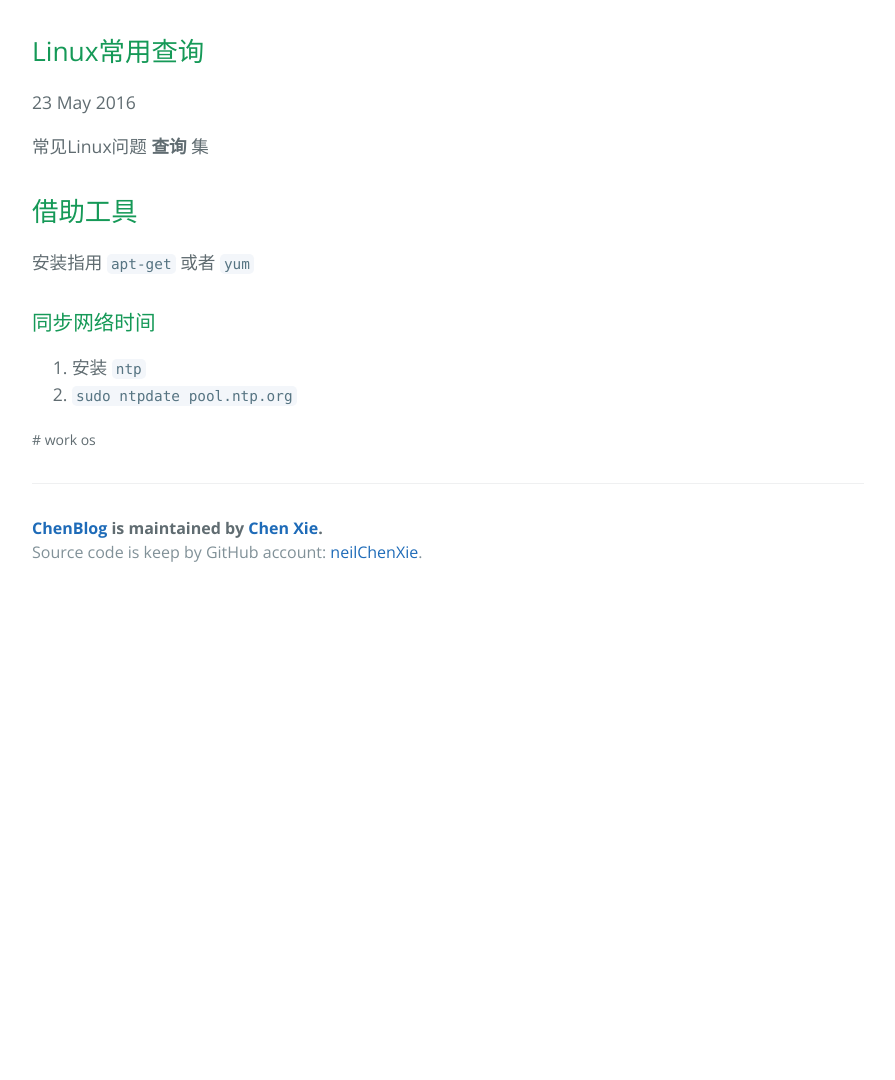
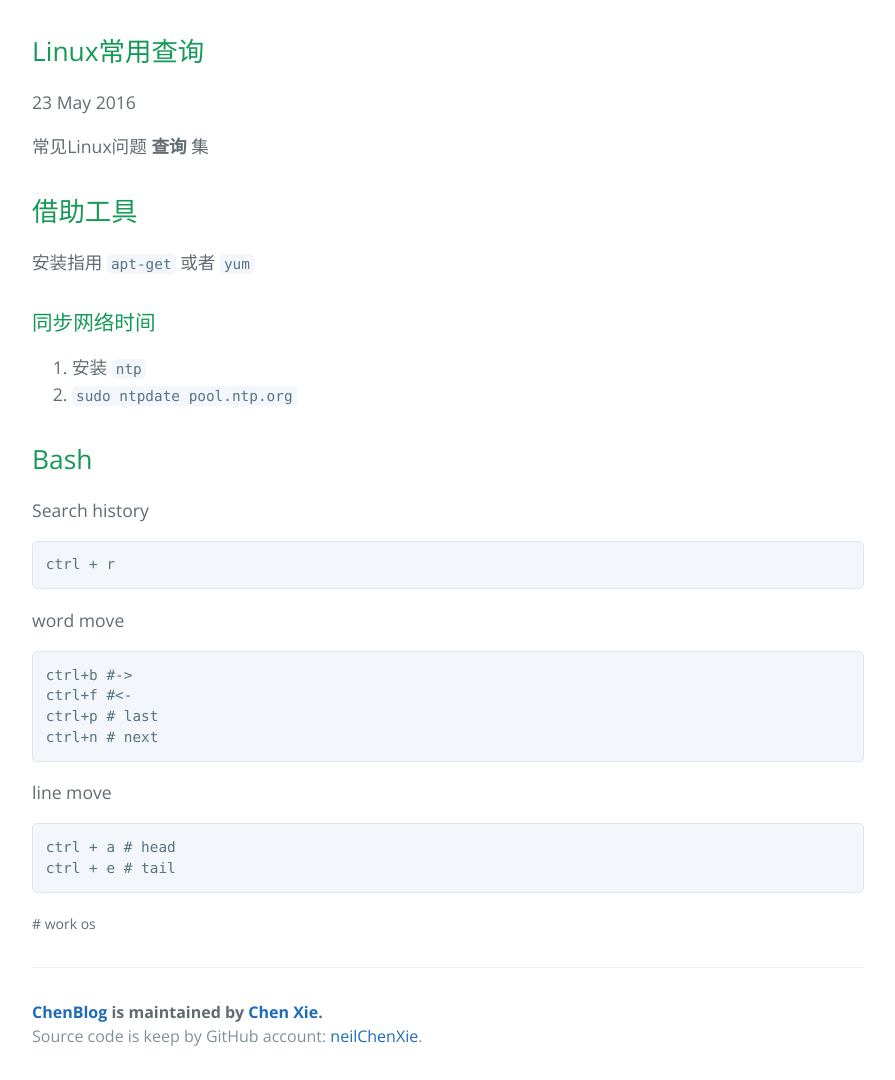
Before and after one commit to neilChenXie/neilChenXie.github.io, a Jekyll site: the page built from _posts/sekorm/2016-05-23-Linux.md, in a window 1280 px wide. Shown: the whole page, without its empty margins (192-1087 px from the left). Built offline with Jekyll 4.4.1, drawn with Linux system fonts in a browser that asks for light colours; before the commit the page ends 900 px from its top, so only the background shows below that.

Commit message:
modified:   _posts/sekorm/2016-05-23-Linux.md

````diff
--- a/_posts/sekorm/2016-05-23-Linux.md
+++ b/_posts/sekorm/2016-05-23-Linux.md
@@ -16,3 +16,27 @@ tags: [work, os]
 
 1. 安装 `ntp`
 2. `sudo ntpdate pool.ntp.org`
+
+## Bash
+
+Search history
+
+```
+ctrl + r
+```
+
+word move
+
+```
+ctrl+b #->
+ctrl+f #<-
+ctrl+p # last
+ctrl+n # next
+```
+
+line move
+
+```
+ctrl + a # head
+ctrl + e # tail
+```
````
